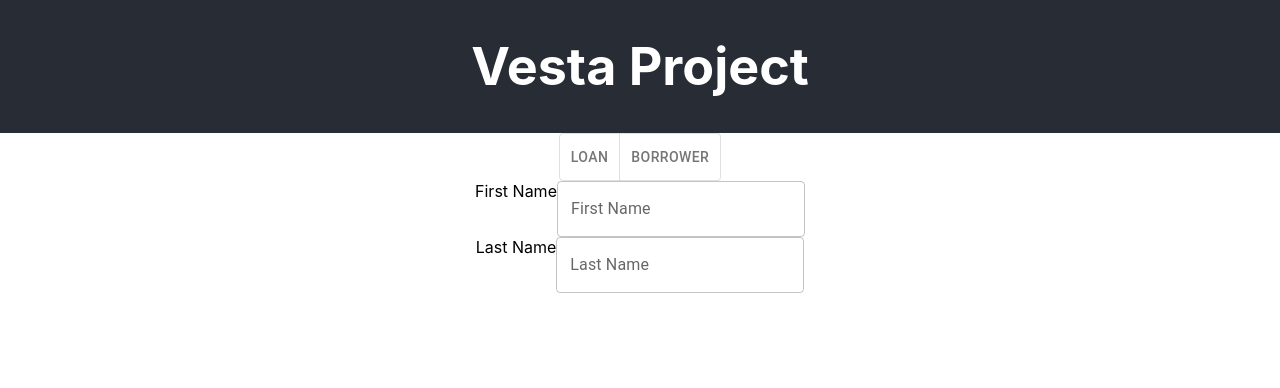
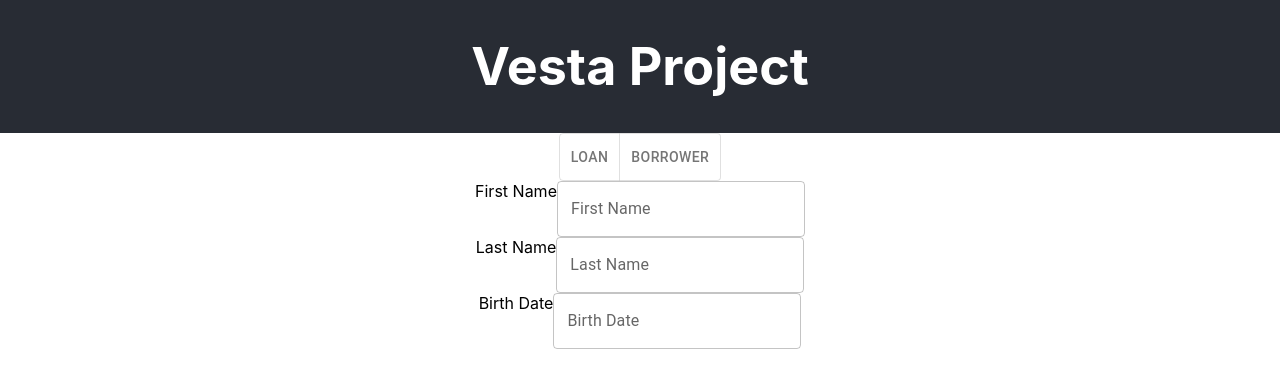
Before and after one commit to cancanf3/Vesta-FE, a React (Create React App) app in the folder vesta-fe-app/: page / in a window 1280 px wide. Both pictures are taken after a click on the button "LOAN". Shown: the top 388 px of the page. Built offline with nearby package versions, Linux system fonts and the light colour scheme.

Commit message:
Date Picker Working

```diff
--- a/vesta-fe-app/package.json
+++ b/vesta-fe-app/package.json
@@ -3,11 +3,13 @@
   "version": "0.1.0",
   "private": true,
   "dependencies": {
+    "@date-io/date-fns": "2.16.0",
     "@emotion/react": "11.10.5",
     "@emotion/styled": "11.10.5",
     "@mui/material": "5.11.1",
     "@mui/x-date-pickers": "5.0.12",
     "@reduxjs/toolkit": "1.9.1" ,
+    "date-fns": "2.29.3",
     "dayjs": "1.11.7",
     "react": "^18.2.0",
     "react-dom": "^18.2.0",
--- a/vesta-fe-app/src/Components/ContainerComponents/EntityContainer.tsx
+++ b/vesta-fe-app/src/Components/ContainerComponents/EntityContainer.tsx
@@ -25,9 +25,8 @@ export const EntityContainer = ({ entityType }: Prop) => {
           return <TextField key={entry.field} {...entry} />;
         case "money":
           return <MoneyField key={entry.field} {...entry} />;
-        // case "date":
-        //   return <DateField key={entry.field} {...entry} />;
-
+        case "date":
+          return <DateField key={entry.field} {...entry} />;
         default:
           return <React.Fragment key={entry.field} />;
       }
--- a/vesta-fe-app/src/Components/FieldComponents/DateField.tsx
+++ b/vesta-fe-app/src/Components/FieldComponents/DateField.tsx
@@ -1,5 +1,5 @@
 import * as React from "react";
-import { AdapterDateFns } from "@mui/x-date-pickers/AdapterDateFns";
+import { AdapterDayjs } from "@mui/x-date-pickers/AdapterDayjs";
 import { Dayjs } from "dayjs";
 import { DatePicker, LocalizationProvider } from "@mui/x-date-pickers";
 import { LendingEntry } from "../../Types/LendingTypes";
@@ -7,25 +7,25 @@ import TextField from "@mui/material/TextField";
 
 type Prop = LendingEntry;
 
-export const DateField = ({ display, field, conditions }: Prop) => {
+export const DateField = ({ display }: Prop) => {
   const [value, setValue] = React.useState<Dayjs | null>(null);
 
-  const handleChange = (
-    newValue: Dayjs | null,
-    keyboardInputValue?: string | undefined
-  ) => {
+  const handleChange = (newValue: Dayjs | null) => {
     setValue(newValue);
     // Dispatch to Store
   };
 
   return (
-    <LocalizationProvider dateAdapter={AdapterDateFns} adapterLocale={"en"}>
-      <DatePicker
-        label="Basic example"
-        value={value}
-        onChange={handleChange}
-        renderInput={(params) => <TextField {...params} />}
-      />
+    <LocalizationProvider dateAdapter={AdapterDayjs} adapterLocale={"en"}>
+      <div>
+        <span>{display}</span>
+        <DatePicker
+          label={display}
+          value={value}
+          onChange={handleChange}
+          renderInput={(params) => <TextField {...params} />}
+        />
+      </div>
     </LocalizationProvider>
   );
 };
--- a/vesta-fe-app/src/Redux/LendingSlice.ts
+++ b/vesta-fe-app/src/Redux/LendingSlice.ts
@@ -87,7 +87,6 @@ const lendingSlice = createSlice({
     }
 });
 
-
 /**
  * Selector that return all borrower entries from App's State
  * @param state State's App
```
Also changed, not shown: 1 other file (tests, documents, lock files or other folders).
